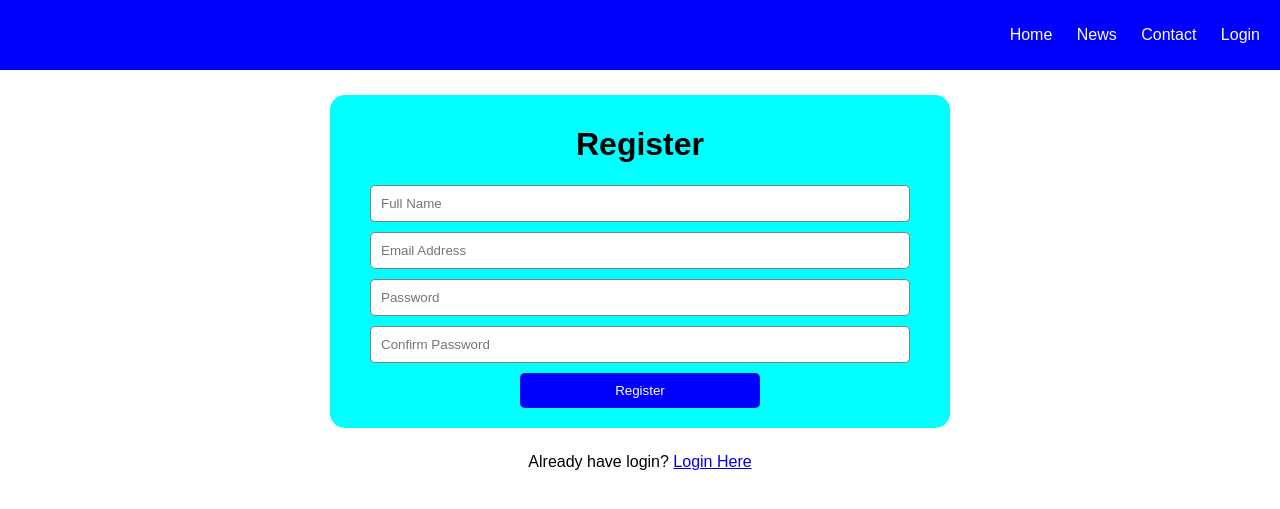
After one commit to sudipparajulee/SMC-2080-3rdsem-PHP, a PHP site: page /register.php in a window 1280 px wide. The commit adds this page. Shown: the top 509 px of the page. Run offline with PHP 8.4, Linux system fonts and the light colour scheme.

Commit message:
Register

```diff
--- a/project/css/style.css
+++ b/project/css/style.css
@@ -27,7 +27,7 @@ body{
     display: inline;
 }
 
-.login-form{
+.login-form, .register-form{
     width: 600px;
     margin: 25px auto;
     background-color: aqua;
@@ -36,7 +36,7 @@ body{
     border-radius: 15px;
 }
 
-.login-form input{
+.login-form input, .register-form input{
     padding: 10px;
     margin: 10px auto;
     border-radius: 5px;
@@ -45,7 +45,7 @@ body{
     width: 90%;
 }
 
-.login-form input[type="submit"]{
+.login-form input[type="submit"], .register-form input[type="submit"]{
     background-color: blue;
     color: white;
     border: none;
--- a/project/login.php
+++ b/project/login.php
@@ -6,5 +6,6 @@
     <input type="password" placeholder="Password">
     <input type="submit" value="Login">
 </form>
+<center>Don't have login? <a href="register.php">Register Here</a></center>
 
 <?php include 'includes/footer.php'; ?>
--- /dev/null
+++ b/project/register.php
@@ -0,0 +1,42 @@
+<?php include 'includes/header.php'; ?>
+
+<form action="" method="POST" class="register-form">
+    <h1>Register</h1>
+    <input type="text" name="name" placeholder="Full Name">
+    <input type="email" name="email" placeholder="Email Address">
+    <input type="password" name="password" placeholder="Password">
+    <input type="password" name="cpassword" placeholder="Confirm Password">
+    <input type="submit" name="submit" value="Register">
+</form>
+<center>Already have login? <a href="login.php">Login Here</a></center>
+
+<?php include 'includes/footer.php'; ?>
+
+<?php
+if(isset($_POST['submit']))
+{
+    $name = $_POST['name'];
+    $email = $_POST['email'];
+    $password = $_POST['password'];
+    $cpassword = $_POST['cpassword'];
+
+    if($password == $cpassword)
+    {
+        $qry = "INSERT INTO users (name, email, password) VALUES ('$name', '$email', 'md5($password)')";
+
+        if(mysqli_query($con, $qry))
+        {
+            echo '<script type="text/javascript"> alert("User Registered"); window.href.location = "login.php"; </script>';
+        }
+        else
+        {
+            echo '<script type="text/javascript"> alert("Error!") </script>';
+        }
+    }
+    else
+    {
+        echo '<script type="text/javascript"> alert("Password and Confirm Password does not match!"); window.href.location = "register.php"; </script>';
+    }
+}
+
+?>
```
